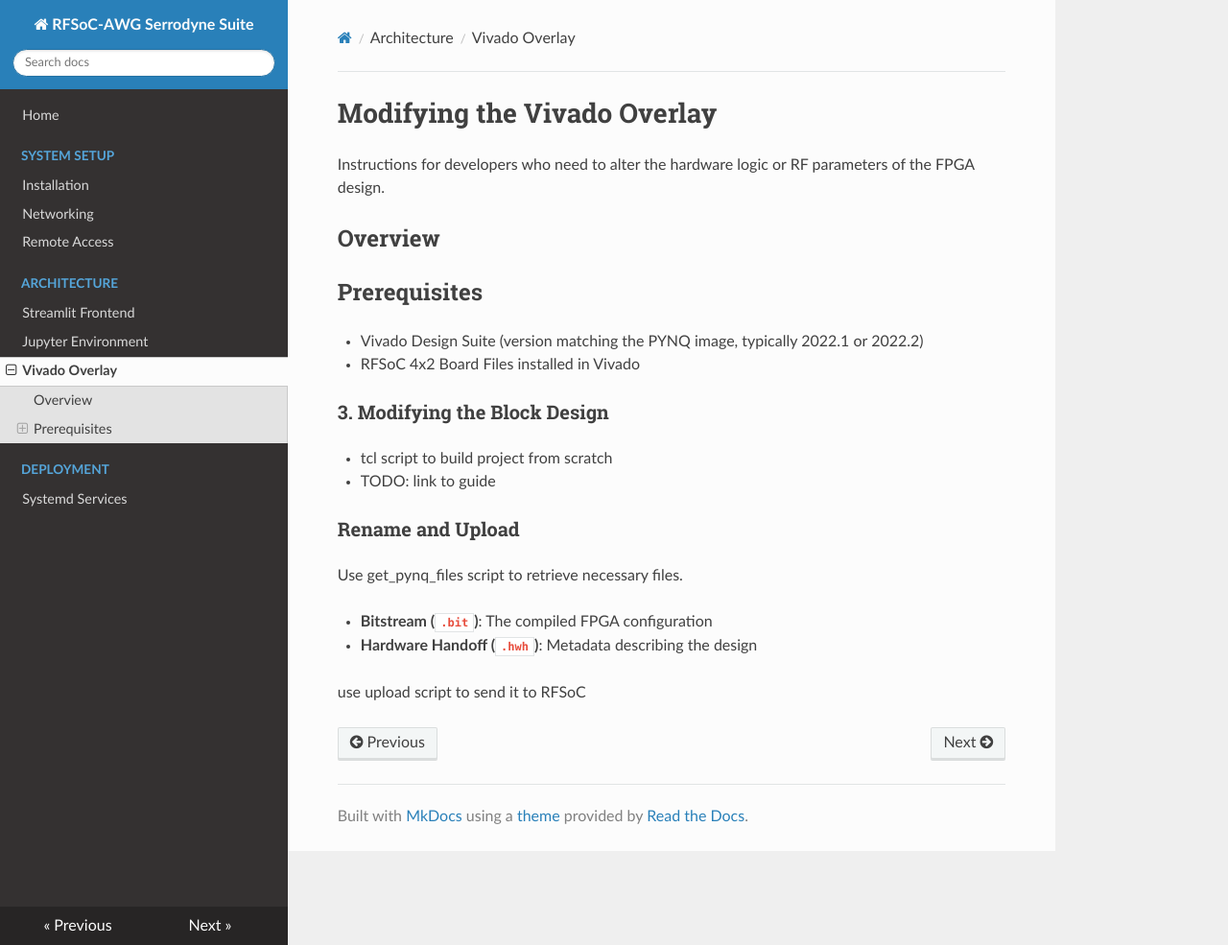
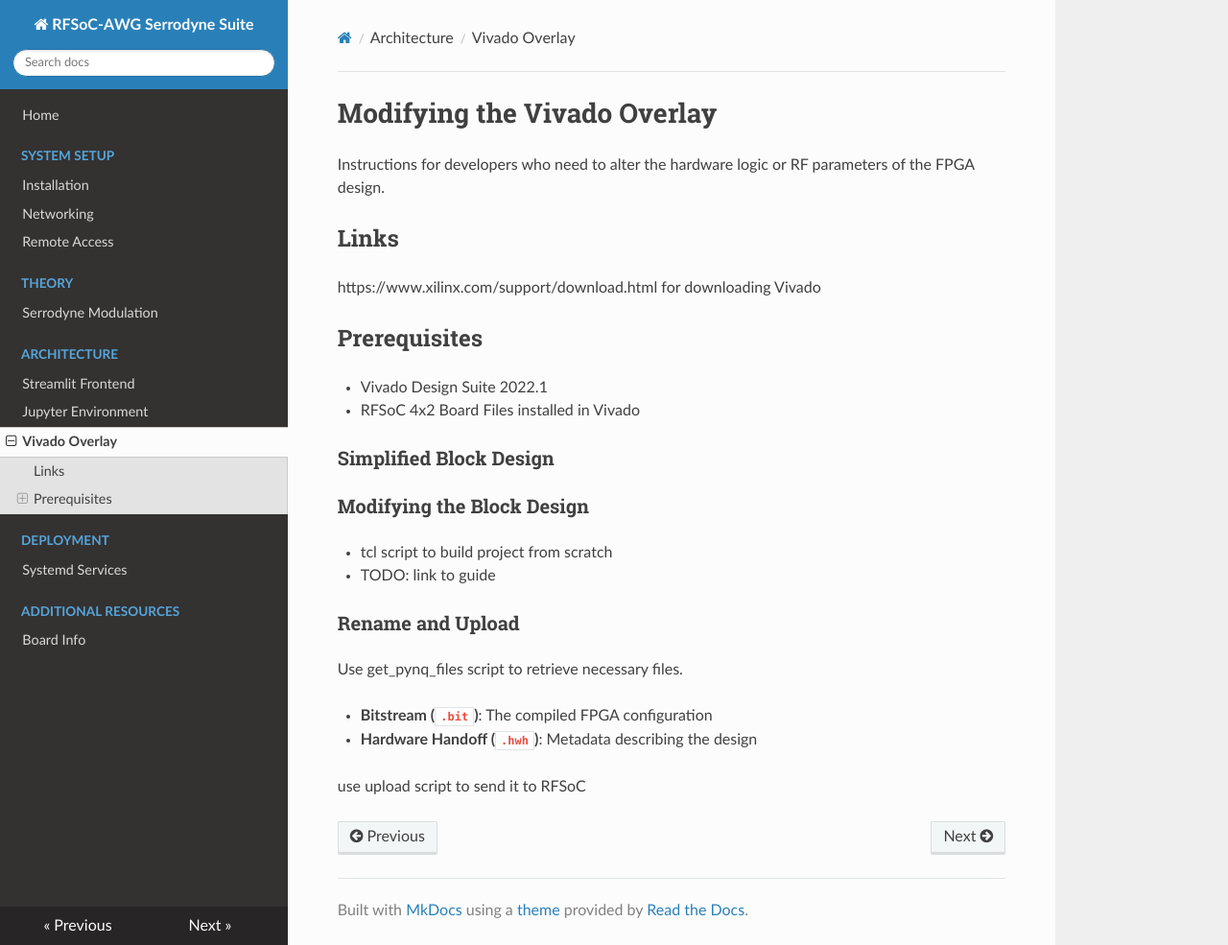
Before and after one commit to selfoluap/RFSoC4x2-AWG, an MkDocs documentation site: the page built from docs/docs/vivado.md, in a window 1280 px wide and 985 px high. Shown: the whole window at 96% size. Built offline with MkDocs 1.6.1, drawn with Linux system fonts in a browser that asks for light colours; nearby versions of some CDN libraries.

```diff
--- a/docs/docs/vivado.md
+++ b/docs/docs/vivado.md
@@ -2,14 +2,18 @@
 
 Instructions for developers who need to alter the hardware logic or RF parameters of the FPGA design.
 
-## Overview
+## Links
+
+https://www.xilinx.com/support/download.html for downloading Vivado
 
 ## Prerequisites
 
-- Vivado Design Suite (version matching the PYNQ image, typically 2022.1 or 2022.2)
+- Vivado Design Suite 2022.1
 - RFSoC 4x2 Board Files installed in Vivado
 
-### 3. Modifying the Block Design
+### Simplified Block Design
+
+### Modifying the Block Design
 
 - tcl script to build project from scratch
 - TODO: link to guide
--- a/docs/mkdocs.yml
+++ b/docs/mkdocs.yml
@@ -13,9 +13,13 @@ nav:
       - Installation: installation.md
       - Networking: networking.md
       - Remote Access: tailscale.md
+  - Theory:
+      - Serrodyne Modulation: serrodyne.md
   - Architecture:
       - Streamlit Frontend: frontend.md
       - Jupyter Environment: jupyter.md
       - Vivado Overlay: vivado.md
   - Deployment:
       - Systemd Services: systemd.md
+  - Additional Resources:
+      - Board Info: board.md
```
Also changed, not shown: docs/docs/board.md (added, +10 -0 lines), docs/docs/installation.md (+0 -2 lines), docs/docs/networking.md (+7 -1 lines), docs/docs/serrodyne.md (added, +32 -0 lines), docs/docs/images/networking.png (added), docs/docs/images/serrodyne.png (added), 5 other files.
